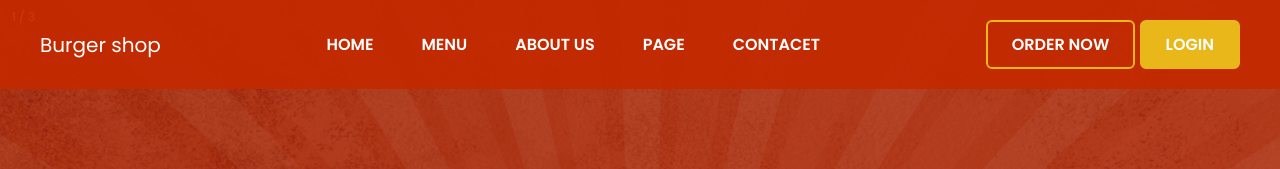
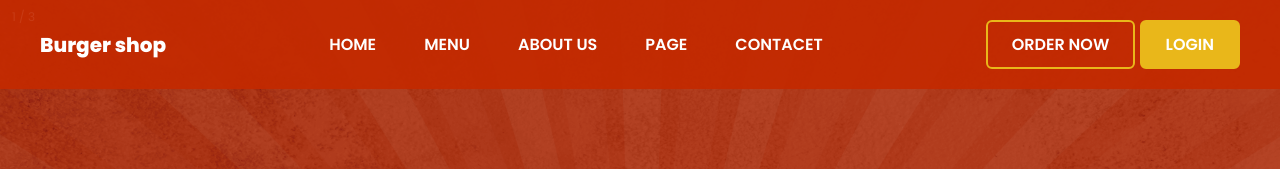
Before and after one commit to sambath22/miniproject, a plain HTML site: page index.html in a window 1280 px wide. Shown: the top 169 px of the page. Drawn offline with nearby package versions, Linux system fonts and the light colour scheme; a web font is replaced by a local one.

Commit message:
Update test.css

```diff
--- a/assets/css/test.css
+++ b/assets/css/test.css
@@ -93,6 +93,8 @@ header .navbar {
 }
 
 header .navbar .navbar-brand {
+   font-weight: 800;
+  font-size: 80px;
   text-decoration: none;
   color: white;
   font-size: 20px;
```
